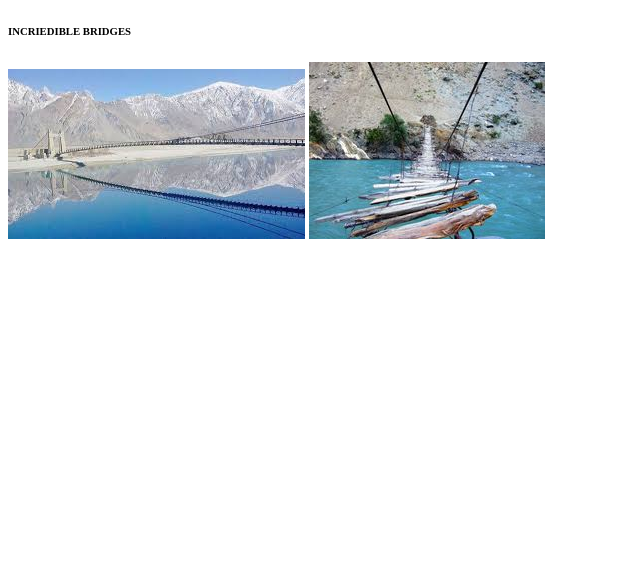
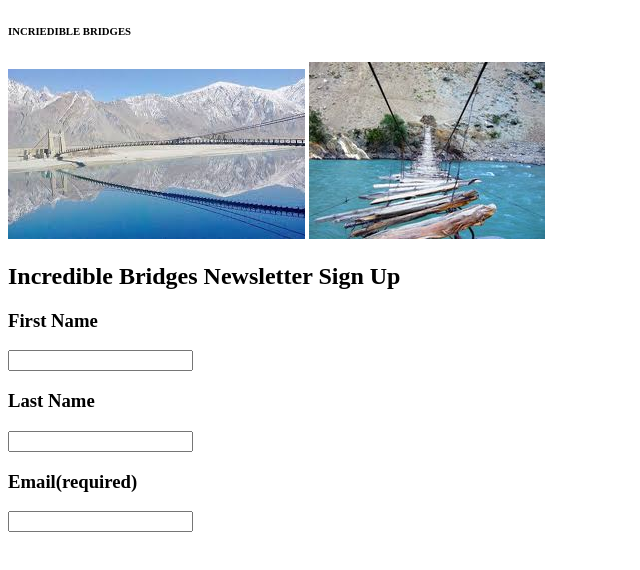
Before and after one commit to safahanif719/incredible-bridges, a plain HTML site: page index.html in a window 1280 px wide. Shown: the whole page, without its empty margins (0-640 px from the left). Drawn offline with Linux system fonts and the light colour scheme.

Commit message:
sign up form is added

```diff
--- a/index.html
+++ b/index.html
@@ -9,5 +9,20 @@
   <h6>INCRIEDIBLE BRIDGES </h6>
   <img src="bridge1.jfif" alt="">
   <img src="bridge2.jpg" alt="">
+
+  <form>
+    <h2>Incredible Bridges Newsletter Sign Up</h2>
+    <h3><b>First Name</b></h3>
+    <input type="text">
+
+    <h3><b>Last Name</b></h3>
+    <input type="text">
+
+    <h3><b>Email(required)</b></h3>
+    <input type="text">
+
+
+
+  </form>
 </body>
 </html>
```
